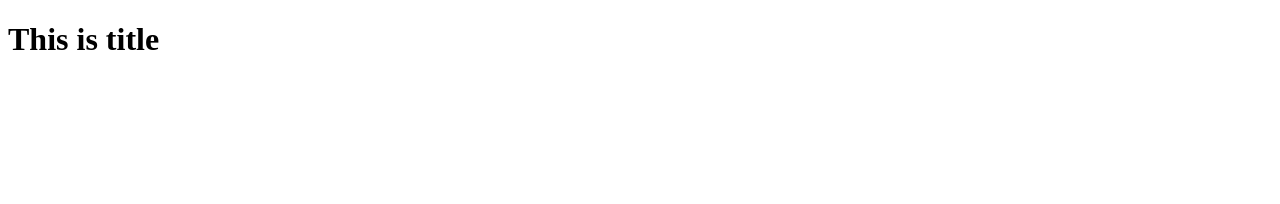
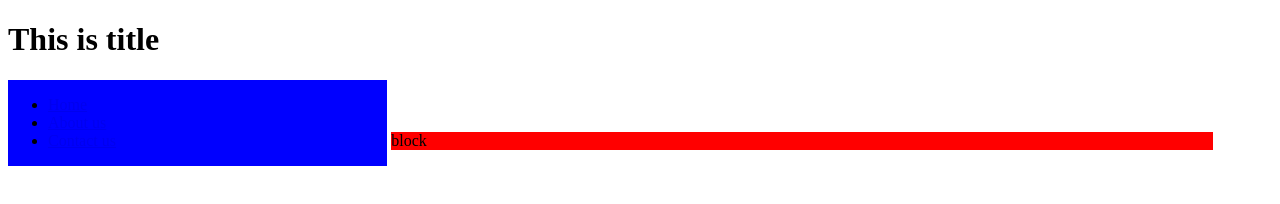
Before and after one commit to NokaK/lesson7-23, a plain HTML site: page index.html in a window 1280 px wide. Drawn offline with Linux system fonts and the light colour scheme.

Commit message:
add main styles

```diff
--- a/index.html
+++ b/index.html
@@ -5,10 +5,21 @@
     <meta charset="UTF-8">
     <meta name="viewport" content="width=device-width, initial-scale=1.0">
     <title>Document</title>
+    <link rel="stylesheet" href="style.css">
 </head>
 
 <body>
     <h1>This is title</h1>
+    <div class="sidebar">
+        <ul>
+            <li><a href="#">Home</a></li>
+            <li><a href="#">About us</a></li>
+            <li><a href="#">Contact us</a></li>
+        </ul>
+    </div>
+    <div class="block">
+        block
+    </div>
 </body>
 
 </html>
--- /dev/null
+++ b/style.css
@@ -0,0 +1,12 @@
+.sidebar {
+  width: 30%;
+  height: 100%;
+  display: inline-block;
+  background-color: blue;
+}
+.block {
+  width: 65%;
+  display: inline-block;
+  height: 100%;
+  background-color: red;
+}
```
